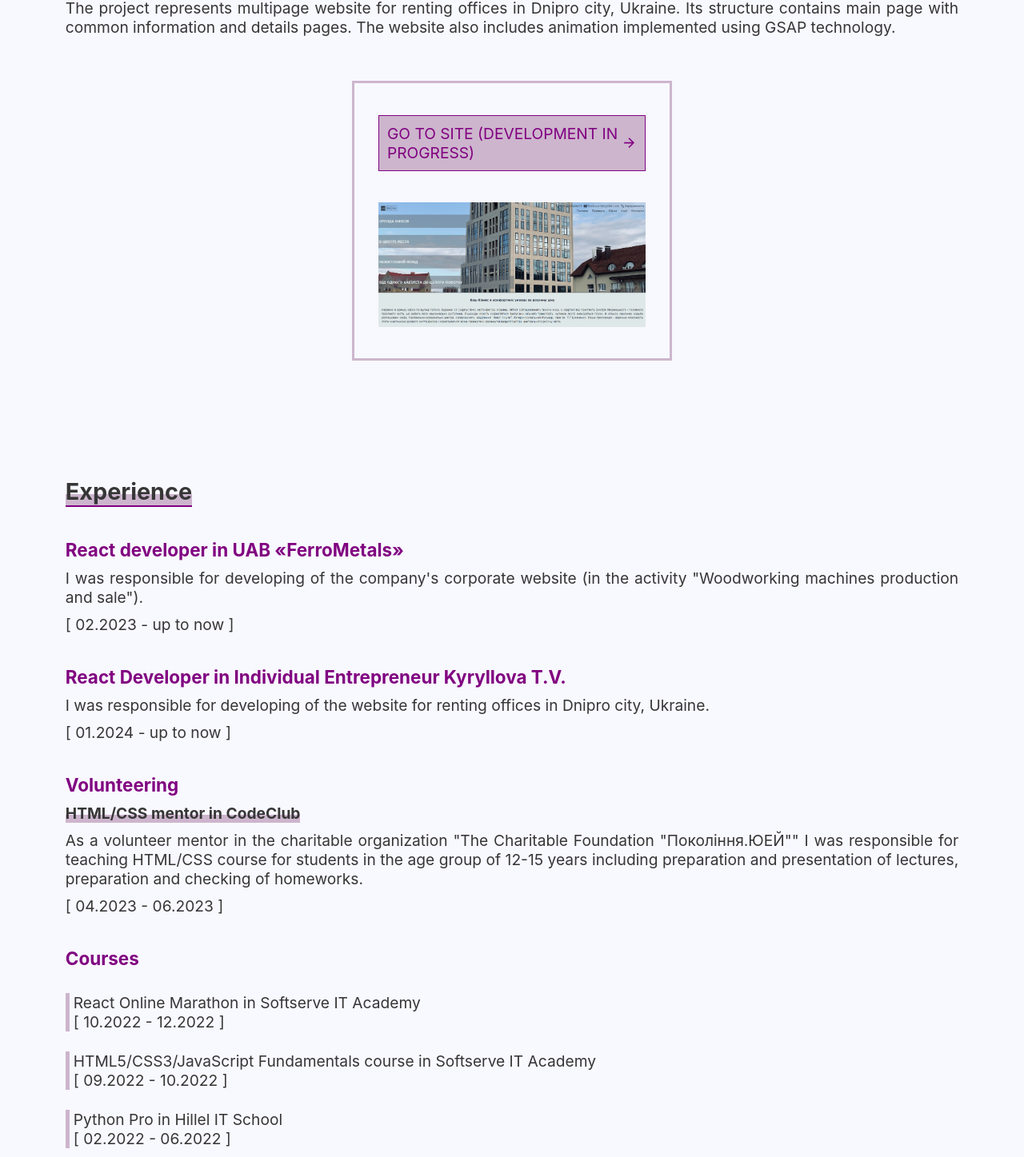
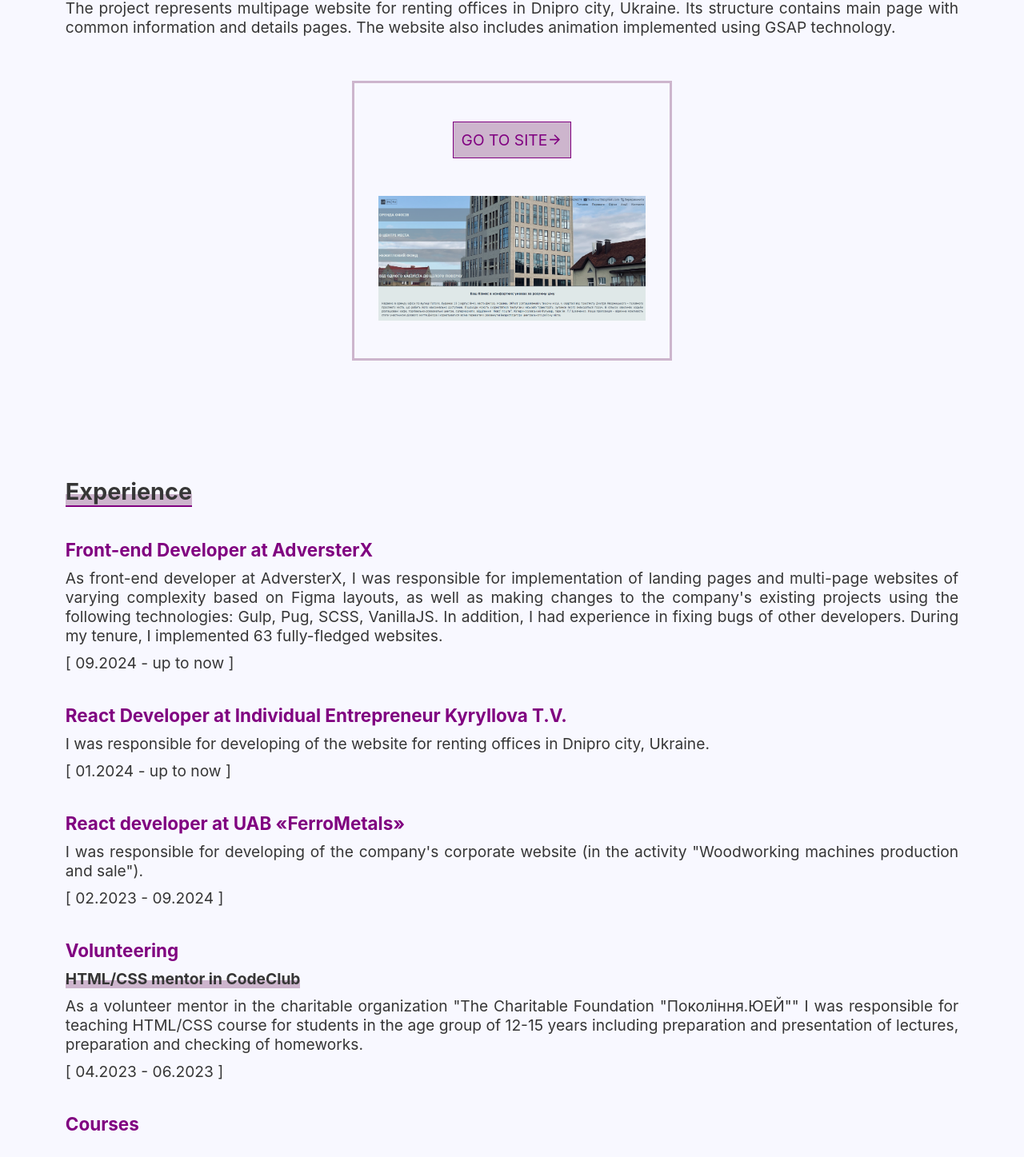
Before and after one commit to smyrnova-iryna/portfolio, a React (Create React App) app in the folder portfolio-website/: page / in a window 1280 px wide. Shown: the part 1335-2782 px from the top of the page at 80% size. Built offline with nearby package versions, Linux system fonts and the light colour scheme.

Commit message:
update information

```diff
--- a/portfolio-website/src/App.js
+++ b/portfolio-website/src/App.js
@@ -92,16 +92,6 @@ function App() {
         x: 500,
       });
 
-      // gsap.from(".Skills-Heading",
-      // {
-      //   duration: 0.5,
-      //   x: 500,
-      //   delay: 1,
-      //   scrollTrigger: {
-      //     trigger: "#Skills"
-      //   }
-      // });
-
 
     }, comp);
 
@@ -110,11 +100,6 @@ function App() {
   }, []);
 
 
-
-
-  // Scroll animation test
-
-  // const circleRef = useRef();
 
   useLayoutEffect(() => {
     let ctx = gsap.context(() => {
@@ -365,39 +350,6 @@ function App() {
 
   }, []);
 
-  // Scroll animation test
-
-  // Scroll animation for About-Main-Page
-  // const aboutRef = useRef();
-
-  // useEffect(() => {
-  //   gsap.to(".About-Main-Page", {
-  //     x: 100,
-  //     duration: 2,
-  //     ease: "bounce",
-  //     delay: 1,
-  //     scrollTrigger: {
-  //       trigger: ".About-Main-Page"
-  //     }
-  //   });
-  // }, [circleRef]);
-   // Scroll animation for About-Main-Page
-
-// Scroll animation for Contact Me
-  // const contactMeRef = useRef();
-
-  // useEffect(() => {
-  //   gsap.from(".ContactMe-Heading", {
-  //     x: -100,
-  //     duration: 2,
-  //     ease: "bounce",
-  //     delay: 0.3,
-  //     scrollTrigger: {
-  //       trigger: ".ContactMe-Heading"
-  //     }
-  //   });
-  // }, [comp]);
-   // Scroll animation for Contact Me
 
   useLayoutEffect(() => {
     if (animateBurgerMenu === true) {
@@ -565,18 +517,6 @@ function App() {
               </div>
             </div>
           </div>
-          {/* <div className="Standart-List-Outer-Container">
-          <h3 className="Standart-Subheading Pet-Projects-Heading">{currentData.mainSection.portfolio.petProjects.heading}</h3>
-          <ul className="Standart-List">
-            {currentData.mainSection.portfolio.petProjects.projects.map((item) =>
-                      <li key={item.title} className="Standart-List-Container Pet-Project-Item">
-                          <p><span>{item.title}</span> - [ <span>{item.technologies}</span> ]</p>
-                          <a className="Pet-Project-Link" href={item.link} target='blank'>{item.link}</a>
-                      </li>
-                      )}
-          </ul>
-
-          </div> */}
         </article>
         <article className="Standart-Section-Container">
           <div className="Experience-anchor" id="Experience"></div>
@@ -590,6 +530,11 @@ function App() {
             <h3 className="Standart-Subheading">{currentData.mainSection.experience.job[1].title}</h3>
             <p className="Standart-Description">{currentData.mainSection.experience.job[1].description}</p>
             <p>[ {currentData.mainSection.experience.job[1].date} ]</p>
+          </div>
+          <div className='Standart-Block Experience-Block'>
+            <h3 className="Standart-Subheading">{currentData.mainSection.experience.job[2].title}</h3>
+            <p className="Standart-Description">{currentData.mainSection.experience.job[2].description}</p>
+            <p>[ {currentData.mainSection.experience.job[2].date} ]</p>
           </div>
           <div className='Standart-Block Experience-Volunteering-Block' ref={comp}>
             <h3 className="Standart-Subheading">{currentData.mainSection.experience.volunteering.title}</h3>
--- a/portfolio-website/src/data/dataEn.js
+++ b/portfolio-website/src/data/dataEn.js
@@ -34,44 +34,30 @@ const dataEn = {
                     title: "Website for Individual Entrepreneur Kyryllova T.V.",
                     description: "The project represents multipage website for renting offices in Dnipro city, Ukraine. Its structure contains main page with common information and details pages. The website also includes animation implemented using GSAP technology.",
                     link: "https://smyrnova-iryna.github.io/HouseRent/",
-                    linkTitle: "Go to site (development in progress)"
+                    linkTitle: "Go to site"
                 }
             ],
-            petProjects: {
-                heading: "Pet projects",
-                projects: [
-                    {
-                        title: "Portfolio",
-                        technologies: "React, GSAP",
-                        link: "https://github.com/smyrnova-iryna/portfolio"
-                    },
-                    {
-                        title: "Contact-us form",
-                        technologies: "React, Styled components",
-                        link: "https://github.com/smyrnova-iryna/contact-us-form"
-                    },
-                    {
-                        title: "Furniture company website template",
-                        technologies: "HTML, CSS",
-                        link: "https://github.com/smyrnova-iryna/furniture"
-                    }
-                ]
-            }
         },
         experience: {
             heading: "Experience",
-            job: [{
-                title: "React developer in UAB «FerroMetals»",
-                description: `I was responsible for developing of the company's
-                corporate website (in the activity "Woodworking machines production
-                and sale").`,
-                date: "02.2023 - up to now"
-            },
-            {
-                title: "React Developer in Individual Entrepreneur Kyryllova T.V.",
-                description: `I was responsible for developing of the website for renting offices in Dnipro city, Ukraine.`,
-                date: "01.2024 - up to now"
-            },
+            job: [
+                {
+                    title: "Front-end Developer at AdversterX",
+                    description: `As front-end developer at AdversterX, I was responsible for implementation of landing pages and multi-page websites of varying complexity based on Figma layouts, as well as making changes to the company's existing projects using the following technologies: Gulp, Pug, SCSS, VanillaJS. In addition, I had experience in fixing bugs of other developers. During my tenure, I implemented 63 fully-fledged websites.`,
+                    date: "09.2024 - up to now"
+                },
+                {
+                    title: "React Developer at Individual Entrepreneur Kyryllova T.V.",
+                    description: `I was responsible for developing of the website for renting offices in Dnipro city, Ukraine.`,
+                    date: "01.2024 - up to now"
+                },
+                {
+                    title: "React developer at UAB «FerroMetals»",
+                    description: `I was responsible for developing of the company's
+                    corporate website (in the activity "Woodworking machines production
+                    and sale").`,
+                    date: "02.2023 - 09.2024"
+                }
         ],
             volunteering: {
                 title: "Volunteering",
@@ -118,7 +104,7 @@ const dataEn = {
             heading: "Skills",
             hardSkills: {
                 title: "Hard skills",
-                skillsList: ["HTML", "CSS", "JavaScript", "React", "Styled components", "MUI", "GSAP", "Git"]
+                skillsList: ["HTML", "CSS", "JavaScript", "React", "Next.js", "Sass", "Tailwind CSS", "Styled components", "MUI", "GSAP", "Git"]
             },
             softSkills: {
                 title: "Soft skills",
--- a/portfolio-website/src/data/dataUkr.js
+++ b/portfolio-website/src/data/dataUkr.js
@@ -37,42 +37,27 @@ const dataUkr = {
                     title: "Вебсайт для ФОП Кириллова Т.В.",
                     description: "Проєкт являє собою мультисторінковий вебсайт для оренди офісів у місті Дніпро. Структура вебсайту включає головну сторінку з основною інформацією та сторінки з детальнішим описом. Вебсайт також містить елементи анімації, впроваджені з використанням технології GSAP. ",
                     link: "https://smyrnova-iryna.github.io/HouseRent/",
-                    linkTitle: "Відвідати сайт (в розробці)"
+                    linkTitle: "Відвідати сайт"
                 }
-            ],
-            petProjects: {
-                heading: "Пет проєкти",
-                projects: [
-                    {
-                        title: "Портфоліо",
-                        technologies: "React, GSAP",
-                        link: "https://github.com/smyrnova-iryna/portfolio"
-                    },
-                    {
-                        title: "Форма зворотнього зв'язку",
-                        technologies: "React, Styled components",
-                        link: "https://github.com/smyrnova-iryna/contact-us-form"
-                    },
-                    {
-                        title: "Шаблон вебсайту меблевої компанії",
-                        technologies: "HTML, CSS",
-                        link: "https://github.com/smyrnova-iryna/furniture"
-                    }
-                ]
-            }
+            ]
         },
         experience: {
             heading: "Досвід роботи",
             job: [
                 {
-                    title: "React developer в UAB «FerroMetals»",
-                    description: `Відповідала за розробку корпоративного вебсайту компанії (за напрямком "Виробництво і продаж деревообробних верстатів").`,
-                    date: "02.2023 - до сьогодні"
+                    title: "Front-end Developer у AdversterX",
+                    description: `На посаді Front-end Developer в AdversterX я відповідала за розробку landing page та багатосторінкових вебсайтів різної складності на основі макетів Figma, а також вносила зміни в існуючі проекти компанії з використанням таких технологій: Gulp, Pug, SCSS, VanillaJS. Окрім того, мала досвід виправлення багів інших розробників. За час роботи я реалізувала 63 повноцінні вебсайти.`,
+                    date: "09.2024 - up to now"
                 },
                 {
                     title: "React Developer у ФОП Кириллова Т.В.",
                     description: `Відповідала за розробку вебсайту для оренди житла у місті Дніпро.`,
                     date: "01.2024 - до сьогодні"
+                },
+                {
+                    title: "React developer в UAB «FerroMetals»",
+                    description: `Відповідала за розробку корпоративного вебсайту компанії (за напрямком "Виробництво і продаж деревообробних верстатів").`,
+                    date: "02.2023 - 09.2024"
                 },
             ],
             volunteering: {
@@ -120,7 +105,7 @@ const dataUkr = {
             heading: "Навички",
             hardSkills: {
                 title: "Хард скілс",
-                skillsList: ["HTML", "CSS", "JavaScript", "React", "Styled components", "MUI", "GSAP", "Git"]
+                skillsList: ["HTML", "CSS", "JavaScript", "React", "Next.js", "Sass", "Tailwind CSS",  "Styled components", "MUI", "GSAP", "Git"]
             },
             softSkills: {
                 title: "Софт скілс",
```
Also changed, not shown: portfolio-website/src/data/img/cv-preview-image.png, 1 other file (tests, documents, lock files or other folders).
